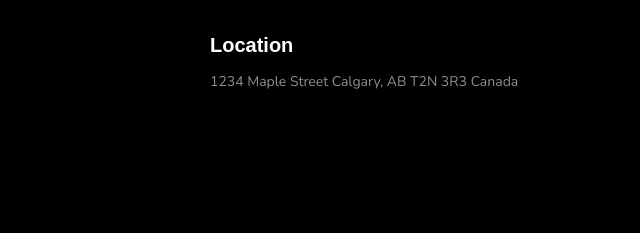
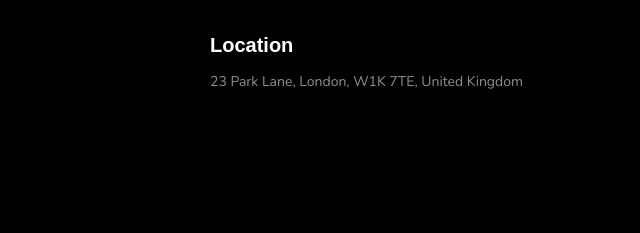
Before and after one commit to PanasiukNazar/EchoNews-news-website, a plain HTML site: page index.html in a window 1280 px wide. Shown: the part 5223-5456 px from the top of the page, 640-1280 px from the left. Drawn offline with nearby package versions, Linux system fonts and the light colour scheme; a web font is replaced by a local one.

Commit message:
change location

```diff
--- a/index.html
+++ b/index.html
@@ -474,7 +474,7 @@
                     </div>
 
                     <div class="col-md-6 col-sm-12">
-                        <iframe src="https://www.google.com/maps/embed?pb=!1m18!1m12!1m3!1d1619128.717764525!2d-108.03428694659884!3d49.8926980011445!2m3!1f0!2f0!3f0!3m2!1i1024!2i768!4f13.1!3m3!1m2!1s0x53158a9d63a40bb1%3A0x6da5f04b52830f80!2sCalgary%2C%20AB%2C%20Canada!5e0!3m2!1sen!2snp!4v1649121184074!5m2!1sen!2snp" width="100%" height="450" frameborder="0" style="border:0;" allowfullscreen="" aria-hidden="false" tabindex="0"></iframe>
+                        <iframe src="https://www.google.com/maps/embed?pb=!1m18!1m12!1m3!1d158936.0840665296!2d-0.2416817226519507!3d51.52877184131149!2m3!1f0!2f0!3f0!3m2!1i1024!2i768!4f13.1!3m3!1m2!1s0x4876035e72122d97%3A0x177365f4dc9f578e!2sLondon%2C%20UK!5e0!3m2!1sen!2snp!4v1649124341597!5m2!1sen!2snp" width="100%" height="450" frameborder="0" style="border:0;" allowfullscreen="" aria-hidden="false" tabindex="0"></iframe>
                     </div>
                </div>
           </div>
@@ -523,9 +523,10 @@
                               </div>
                               <div>
                                 <p>
-                                    1234 Maple Street
-                                    Calgary, AB T2N 3R3
-                                    Canada
+                                    23 Park Lane,
+                                    London,
+                                    W1K 7TE,
+                                    United Kingdom
                                 </p>
                               </div>
                          </div>
```
